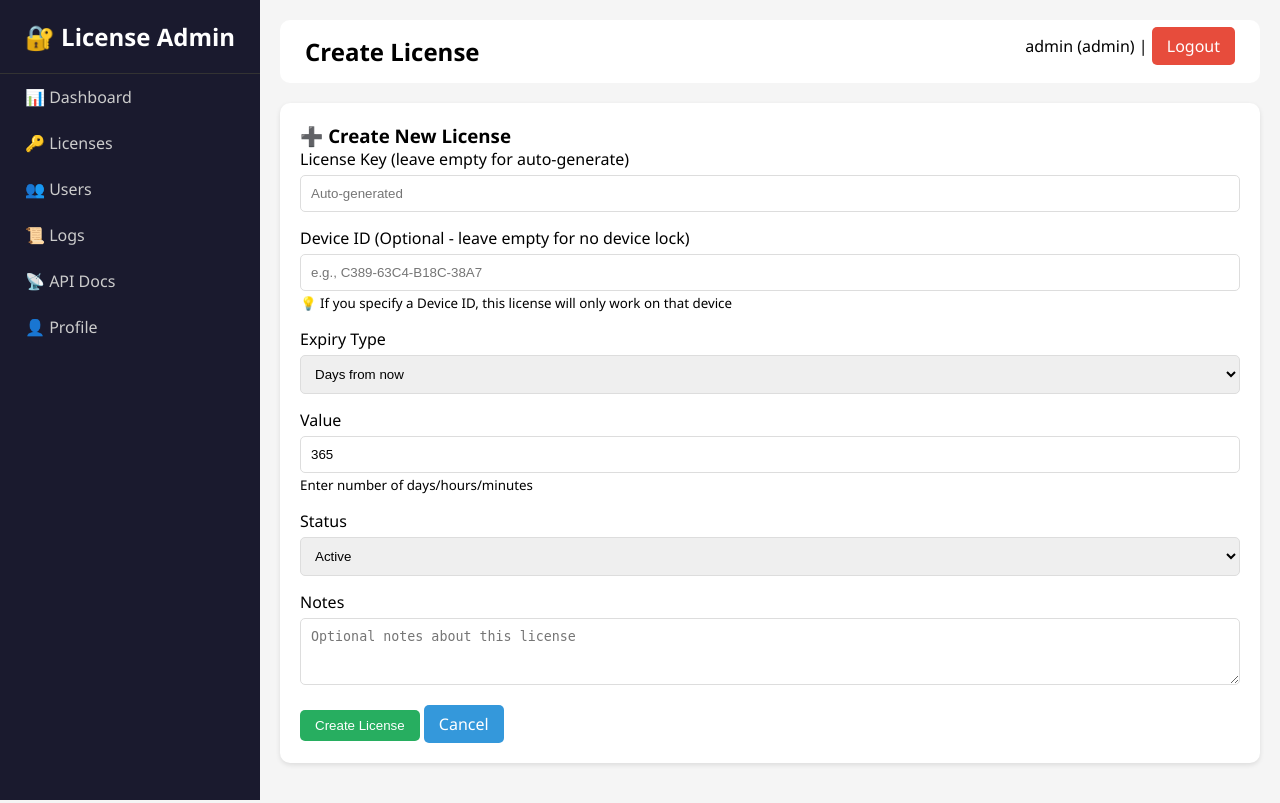
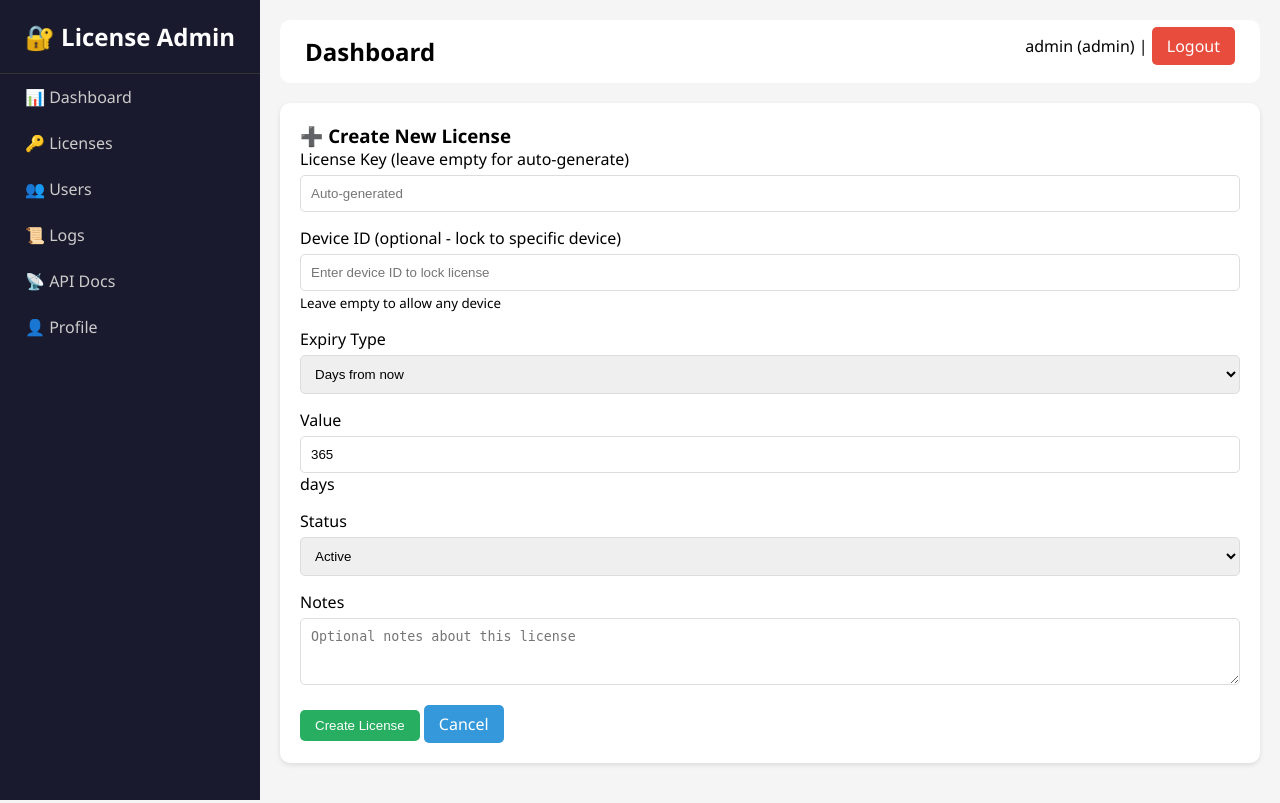
Before and after one commit to kumaranik646/license-admin-panel, a Flask app: page /license/create in a window 1280 px wide. Run offline with Flask 3, Linux system fonts and the light colour scheme; a user stored in the database is signed in.

Commit message:
Update create_license.html

```diff
--- a/templates/create_license.html
+++ b/templates/create_license.html
@@ -1,6 +1,6 @@
 {% extends "base.html" %}
 
-{% block page_title %}Create License{% endblock %}
+{% block title %}Create License{% endblock %}
 
 {% block content %}
 <div class="card">
@@ -12,36 +12,30 @@
         </div>
 
         <div class="form-group">
-            <label>Device ID (Optional - leave empty for no device lock)</label>
-            <input type="text" name="device_id" placeholder="e.g., C389-63C4-B18C-38A7">
-            <small>💡 If you specify a Device ID, this license will only work on that device</small>
+            <label>Device ID (optional - lock to specific device)</label>
+            <input type="text" name="device_id" placeholder="Enter device ID to lock license">
+            <small>Leave empty to allow any device</small>
         </div>
 
         <div class="form-group">
             <label>Expiry Type</label>
             <select name="expiry_type" id="expiry_type" onchange="toggleExpiryFields()">
                 <option value="days">Days from now</option>
-                <option value="hours">Hours from now</option>
-                <option value="minutes">Minutes from now</option>
-                <option value="custom">Custom Date (YYYY-MM-DD)</option>
-                <option value="datetime">Custom Date & Time</option>
+                <option value="months">Months from now</option>
+                <option value="years">Years from now</option>
+                <option value="custom">Custom Date</option>
             </select>
         </div>
 
         <div id="value_fields" class="form-group">
             <label>Value</label>
-            <input type="number" name="expiry_value" value="365" min="1">
-            <small>Enter number of days/hours/minutes</small>
+            <input type="number" name="expiry_value" id="expiry_value" value="365" min="1" required>
+            <span id="value_unit">days</span>
         </div>
 
         <div id="custom_date_field" class="form-group" style="display: none;">
             <label>Expiry Date</label>
-            <input type="date" name="expiry_date_custom">
-        </div>
-
-        <div id="custom_datetime_field" class="form-group" style="display: none;">
-            <label>Expiry Date & Time</label>
-            <input type="datetime-local" name="expiry_datetime_custom">
+            <input type="date" name="expiry_date_custom" id="expiry_date_custom">
         </div>
 
         <div class="form-group">
@@ -66,9 +60,31 @@
 <script>
 function toggleExpiryFields() {
     var type = document.getElementById('expiry_type').value;
-    document.getElementById('value_fields').style.display = (type === 'days' || type === 'hours' || type === 'minutes') ? 'block' : 'none';
-    document.getElementById('custom_date_field').style.display = (type === 'custom') ? 'block' : 'none';
-    document.getElementById('custom_datetime_field').style.display = (type === 'datetime') ? 'block' : 'none';
+    var valueFields = document.getElementById('value_fields');
+    var customDateField = document.getElementById('custom_date_field');
+    var valueUnit = document.getElementById('value_unit');
+
+    if (type === 'custom') {
+        valueFields.style.display = 'none';
+        customDateField.style.display = 'block';
+    } else {
+        valueFields.style.display = 'block';
+        customDateField.style.display = 'none';
+
+        if (type === 'days') {
+            valueUnit.innerHTML = 'days';
+            document.getElementById('expiry_value').placeholder = 'Enter number of days';
+        } else if (type === 'months') {
+            valueUnit.innerHTML = 'months';
+            document.getElementById('expiry_value').placeholder = 'Enter number of months';
+        } else if (type === 'years') {
+            valueUnit.innerHTML = 'years';
+            document.getElementById('expiry_value').placeholder = 'Enter number of years';
+        }
+    }
 }
+
+// Set default date for custom field
+document.getElementById('expiry_date_custom').value = new Date().toISOString().split('T')[0];
 </script>
 {% endblock %}
```
